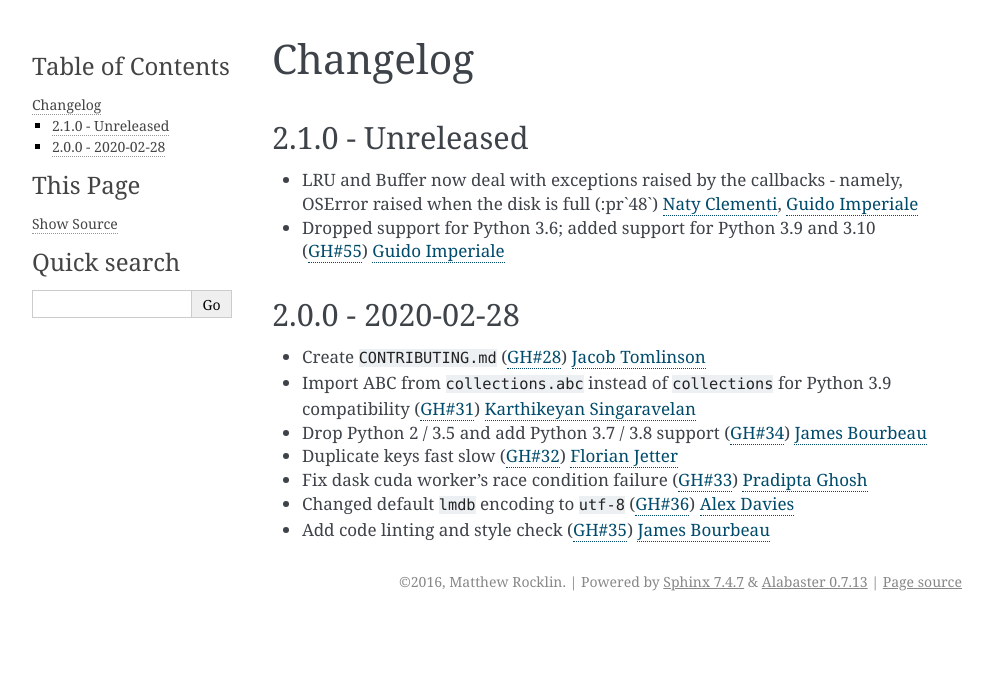
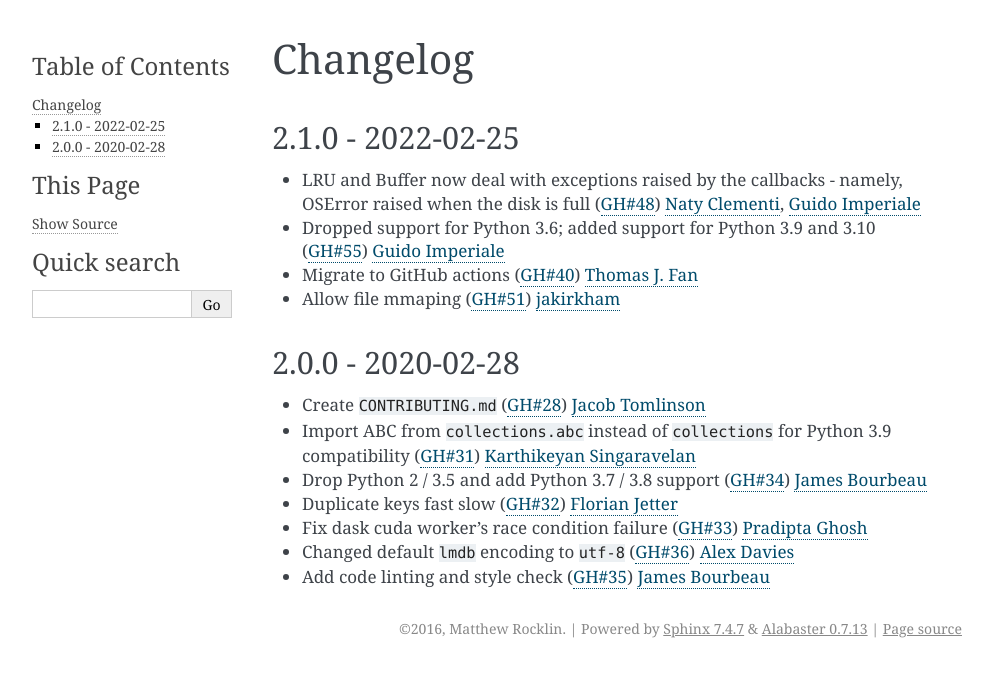
Before and after one commit to dask/zict, a Sphinx documentation site: the page built from doc/source/changelog.rst, in a window 1280 px wide. Shown: the top 677 px of the page, without its empty margins (148-1141 px from the left). Built offline with Sphinx 7.4.7, drawn with Linux system fonts in a browser that asks for light colours.

```diff
--- a/doc/source/changelog.rst
+++ b/doc/source/changelog.rst
@@ -1,12 +1,14 @@
 Changelog
 =========
 
-2.1.0 - Unreleased
+2.1.0 - 2022-02-25
 ------------------
 - LRU and Buffer now deal with exceptions raised by the callbacks - namely, OSError
-  raised when the disk is full (:pr`48`) `Naty Clementi`_, `Guido Imperiale`_
+  raised when the disk is full (:pr:`48`) `Naty Clementi`_, `Guido Imperiale`_
 - Dropped support for Python 3.6; added support for Python 3.9 and 3.10 (:pr:`55`)
   `Guido Imperiale`_
+- Migrate to GitHub actions (:pr:`40`) `Thomas J. Fan`_
+- Allow file mmaping (:pr:`51`) `jakirkham`_
 
 
 2.0.0 - 2020-02-28
@@ -29,3 +31,5 @@ Changelog
 .. _`Alex Davies`: https://github.com/traverseda
 .. _`Naty Clementi`: https://github.com/ncclementi
 .. _`Guido Imperiale`: https://github.com/crusaderky
+.. _`Thomas J. Fan`: https://github.com/thomasjpfan
+.. _`jakirkham`: https://github.com/jakirkham
--- a/setup.py
+++ b/setup.py
@@ -6,7 +6,7 @@ from setuptools import setup
 
 setup(
     name="zict",
-    version="2.1.0.dev3",
+    version="2.1.0",
     description="Mutable mapping tools",
     url="http://zict.readthedocs.io/en/latest/",
     maintainer="Matthew Rocklin",
--- a/zict/__init__.py
+++ b/zict/__init__.py
@@ -6,4 +6,4 @@ from .lru import LRU
 from .sieve import Sieve
 from .zip import Zip
 
-__version__ = "2.1.0.dev1"
+__version__ = "2.1.0"
```
